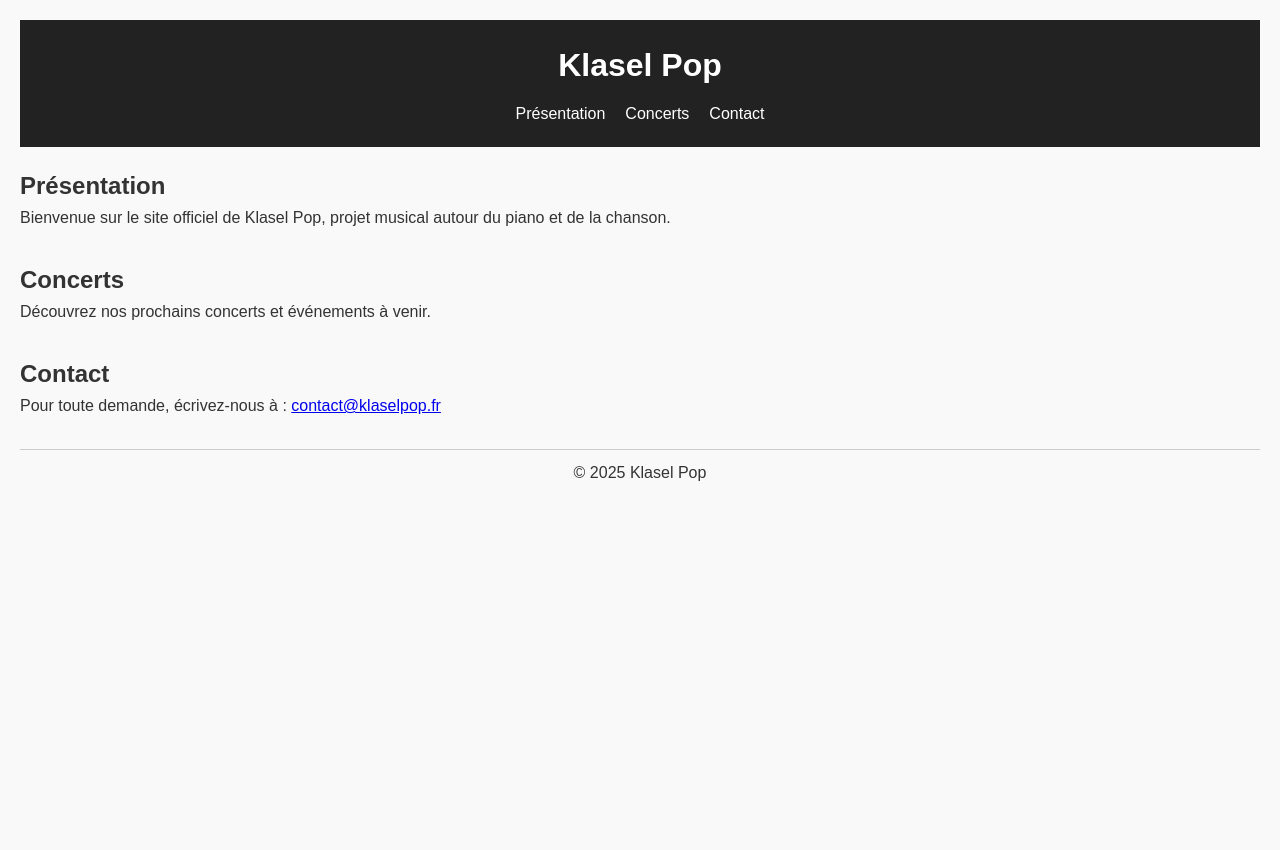
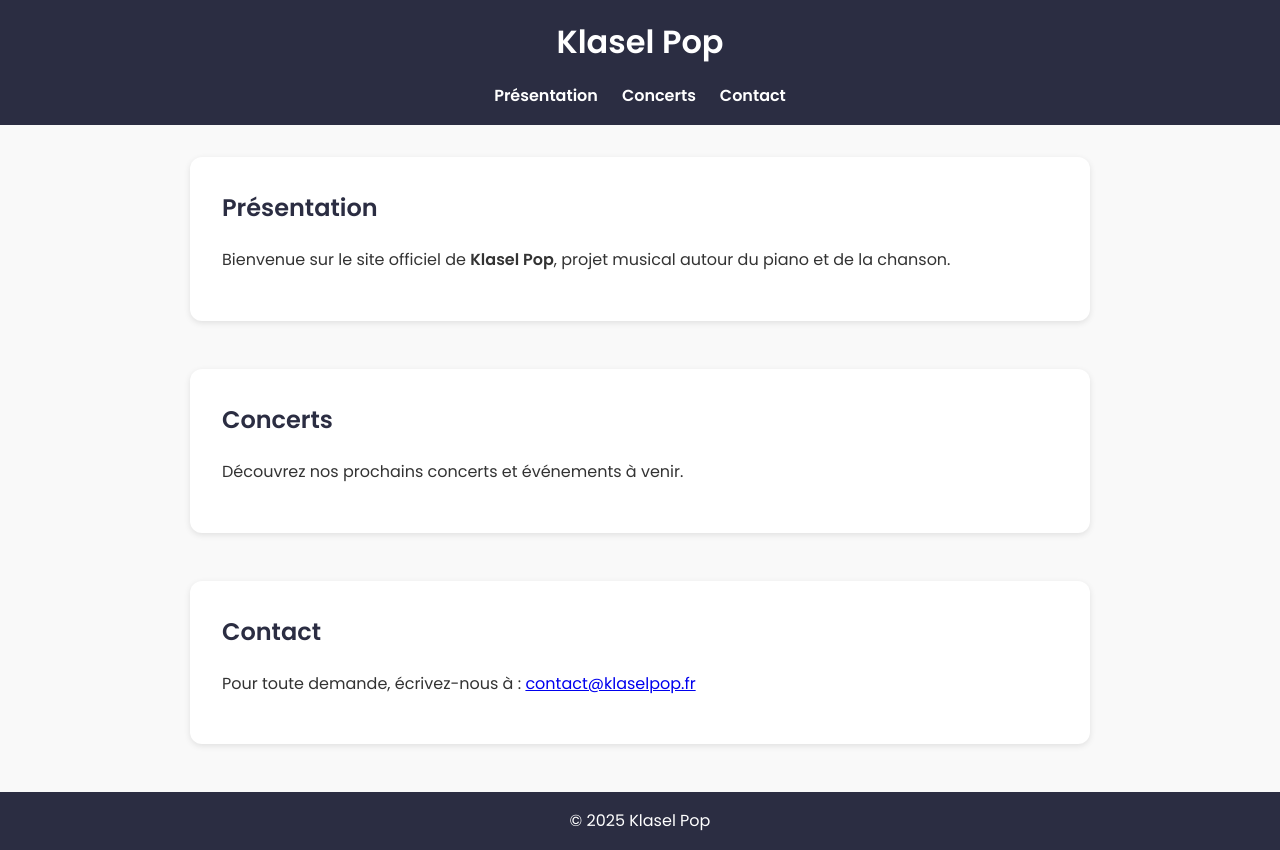
Before and after one commit to LiseBaudouinKlaselpop/klasel-pop-site, a plain HTML site: page index.html in a window 1280 px wide. Before the commit the page ends 800 px from the top, so only its background shows below. Drawn offline with Linux system fonts and the light colour scheme.

Commit message:
Update index.html

```diff
--- a/index.html
+++ b/index.html
@@ -4,7 +4,88 @@
   <meta charset="UTF-8">
   <meta name="viewport" content="width=device-width, initial-scale=1.0">
   <title>Klasel Pop</title>
-    <link rel="stylesheet" href="style.css">
+  <!-- Typo Google Fonts -->
+  <link href="https://fonts.googleapis.com/css2?family=Poppins:wght@400;600&display=swap" rel="stylesheet">
+  <style>
+    body {
+      margin: 0;
+      font-family: 'Poppins', sans-serif;
+      line-height: 1.6;
+      background: #f9f9f9;
+      color: #333;
+    }
+
+    header {
+      background: #2b2d42;
+      color: white;
+      padding: 1rem 2rem;
+      text-align: center;
+    }
+
+    header h1 {
+      margin: 0;
+      font-size: 2rem;
+    }
+
+    nav ul {
+      list-style: none;
+      padding: 0;
+      margin: 1rem 0 0;
+      display: flex;
+      justify-content: center;
+      gap: 1.5rem;
+    }
+
+    nav a {
+      color: white;
+      text-decoration: none;
+      font-weight: 600;
+      transition: color 0.3s;
+    }
+
+    nav a:hover {
+      color: #ef233c;
+    }
+
+    main {
+      max-width: 900px;
+      margin: 2rem auto;
+      padding: 0 1rem;
+    }
+
+    section {
+      margin-bottom: 3rem;
+      background: white;
+      padding: 2rem;
+      border-radius: 12px;
+      box-shadow: 0 2px 6px rgba(0,0,0,0.1);
+    }
+
+    section h2 {
+      margin-top: 0;
+      color: #2b2d42;
+    }
+
+    footer {
+      background: #2b2d42;
+      color: white;
+      text-align: center;
+      padding: 1rem;
+      margin-top: 2rem;
+    }
+
+    footer p {
+      margin: 0;
+    }
+
+    /* Responsive */
+    @media (max-width: 600px) {
+      nav ul {
+        flex-direction: column;
+        gap: 0.5rem;
+      }
+    }
+  </style>
 </head>
 <body>
   <header>
@@ -21,7 +102,7 @@
   <main>
     <section id="presentation">
       <h2>Présentation</h2>
-            <p>Bienvenue sur le site officiel de Klasel Pop, projet musical autour du piano et de la chanson.</p>
+      <p>Bienvenue sur le site officiel de <strong>Klasel Pop</strong>, projet musical autour du piano et de la chanson.</p>
     </section>
 
     <section id="concerts">
```
Lines whose indentation alone changed are shown as unchanged.
